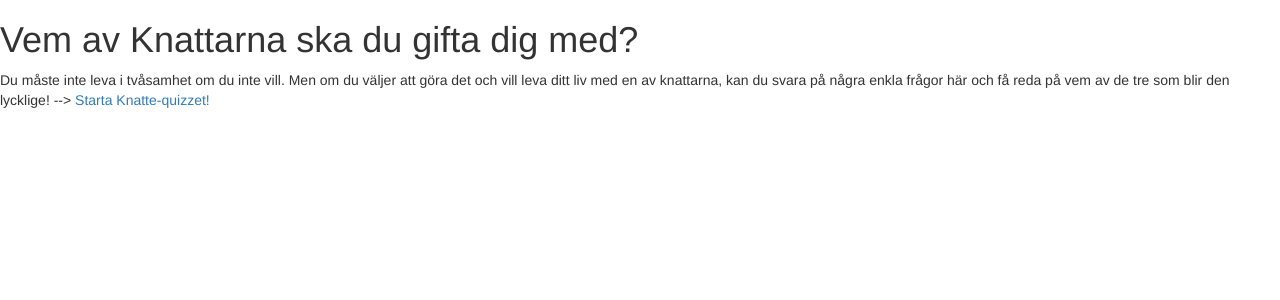
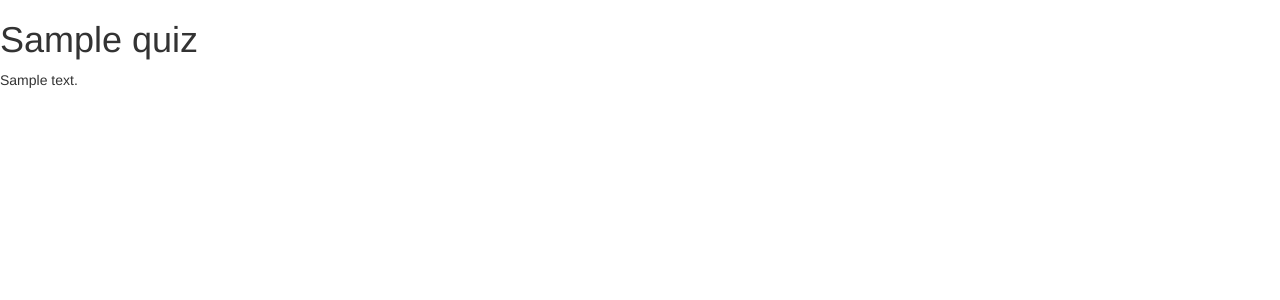
Before and after one commit to kristinbotas/quizproject, a Django app: template quiz/templates/quiz.html in a window 1280 px wide. Shown: the top 300 px of the page. Run offline with Django 3.2, Linux system fonts and the light colour scheme; the template is opened without the code that fills it: most values are stand-ins (such as "Sample title", 1, 10 or a date in 2020); some libraries are stand-ins or nearby versions.

Commit message:
added test data to quiz page

```diff
--- a/quiz/templates/quiz.html
+++ b/quiz/templates/quiz.html
@@ -9,8 +9,8 @@
 		<link rel="stylesheet" href="/static/quizstyle.css">
 	</head>
 	<body>
-		<h1>Vem av Knattarna ska du gifta dig med?</h1>
-		<p>Du måste inte leva i tvåsamhet om du inte vill. Men om du väljer att göra det och vill leva ditt liv med en av knattarna, kan du svara på några enkla frågor här och få reda på vem av de tre som blir den lycklige! --> <a href="question.html">Starta Knatte-quizzet!</a>
+		<h1>{{ quiz.name }}</h1>
+		<p>{{ quiz.description }}</p>
 
 		<script
 	src="https://ajax.googleapis.com/ajax/libs/jquery/1.12.4/jquery.min.js">
--- a/quiz/views.py
+++ b/quiz/views.py
@@ -25,7 +25,11 @@ def startpage(request):
 		return render(request, "startpage.html", context)
 
 def quiz(request, quiz_number):
-		return render(request, "quiz.html")
+		context = {
+				"quiz": quizzes[quiz_number - 1],
+				"quiz_number": quiz_number,
+		}
+		return render(request, "quiz.html", context)
 
 def question(request, quiz_number, question_number):
 		return render(request, "question.html")
```
